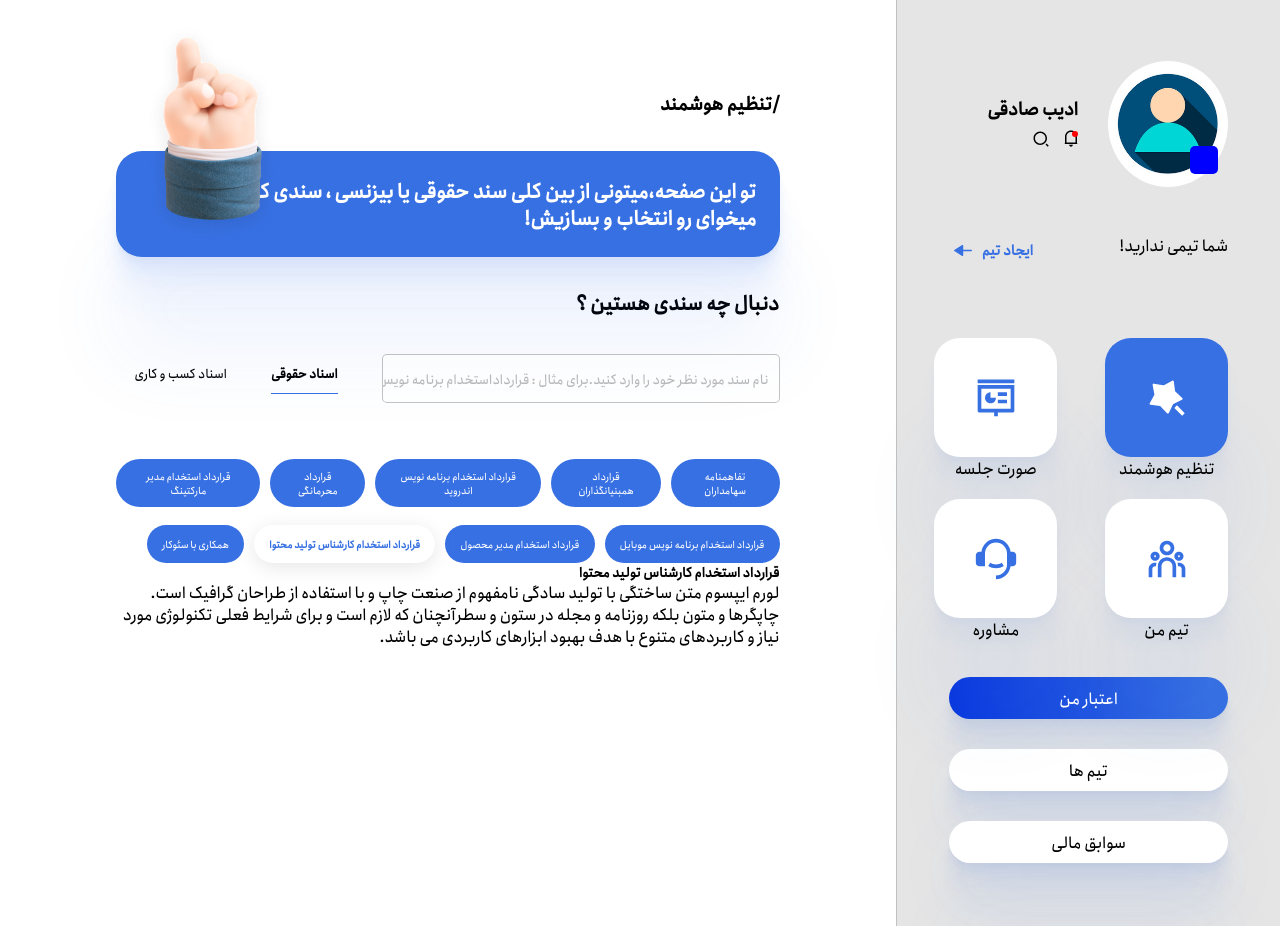
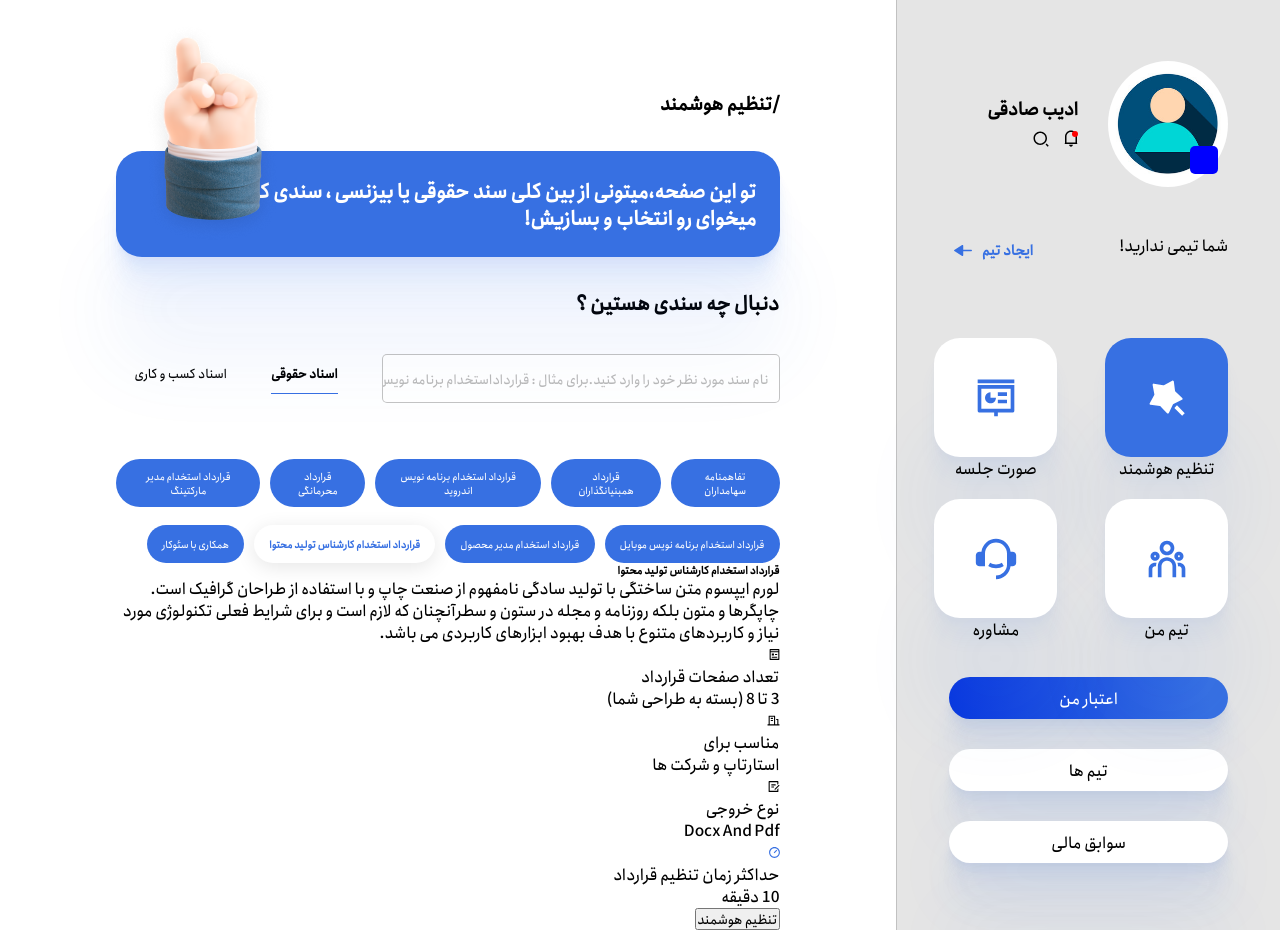
Before and after one commit to adibsadeghi1993/uplaw, a React (Create React App) app: page /dashbord in a window 1280 px wide. Built offline with nearby package versions, Linux system fonts and the light colour scheme; some icons are missing.

Commit message:
content of AboutContract was finished

```diff
--- a/src/components/userInfo/smart adjustment/chooseDoc/chooseContract/aboutContract/AboutContract.js
+++ b/src/components/userInfo/smart adjustment/chooseDoc/chooseContract/aboutContract/AboutContract.js
@@ -1,15 +1,42 @@
 import React from 'react'
+import pageNumberImage from "../../../../../../asstes/page number.svg"
+import usefulForCompanyImage from "../../../../../../asstes/useful for company.svg"
+import pdfImage from "../../../../../../asstes/pdf.svg"
+import timerImage from "../../../../../../asstes/time.svg"
 
 const AboutContract = ({title}) => {
     return (
         <section>
-            <div>
+            <article>
                 <h1>{title}</h1>
                 <p>لورم ایپسوم متن ساختگی با تولید سادگی نامفهوم از صنعت چاپ و با استفاده از طراحان گرافیک است. چاپگرها و متون بلکه روزنامه و مجله در ستون و سطرآنچنان که لازم است و برای شرایط فعلی تکنولوژی مورد نیاز و کاربردهای متنوع با هدف بهبود ابزارهای کاربردی می باشد.</p>
-            </div>
-            <div>
+            </article>
+            <article>
+                <div>
+                    <img src={pageNumberImage} alt="تعداد صفحات"/>
+                   <p>تعداد صفحات قرارداد</p>
+                   <p>3 تا 8 (بسته به طراحی شما)</p>
+                </div>
+                <div>
+                <img src={usefulForCompanyImage} alt="مناسب برای"/>
+                   <p>مناسب برای</p>
+                   <p>استارتاپ و شرکت ها</p>
+                </div>
+                <div>
+                <img src={pdfImage} alt="داکیومنت"/>
+                   <p>نوع خروجی</p>
+                   <p>Docx And Pdf</p>
+                </div>
+                <div>
+                <img src={timerImage} alt="مدت زمان تنظیم قرارداد"/>
+                   <p>حداکثر زمان تنظیم قرارداد</p>
+                   <p>10 دقیقه</p>
+                </div>
+                <div>
+                    <button>تنظیم هوشمند</button>
+                </div>
 
-            </div>
+            </article>
 
         </section>
     )
```
